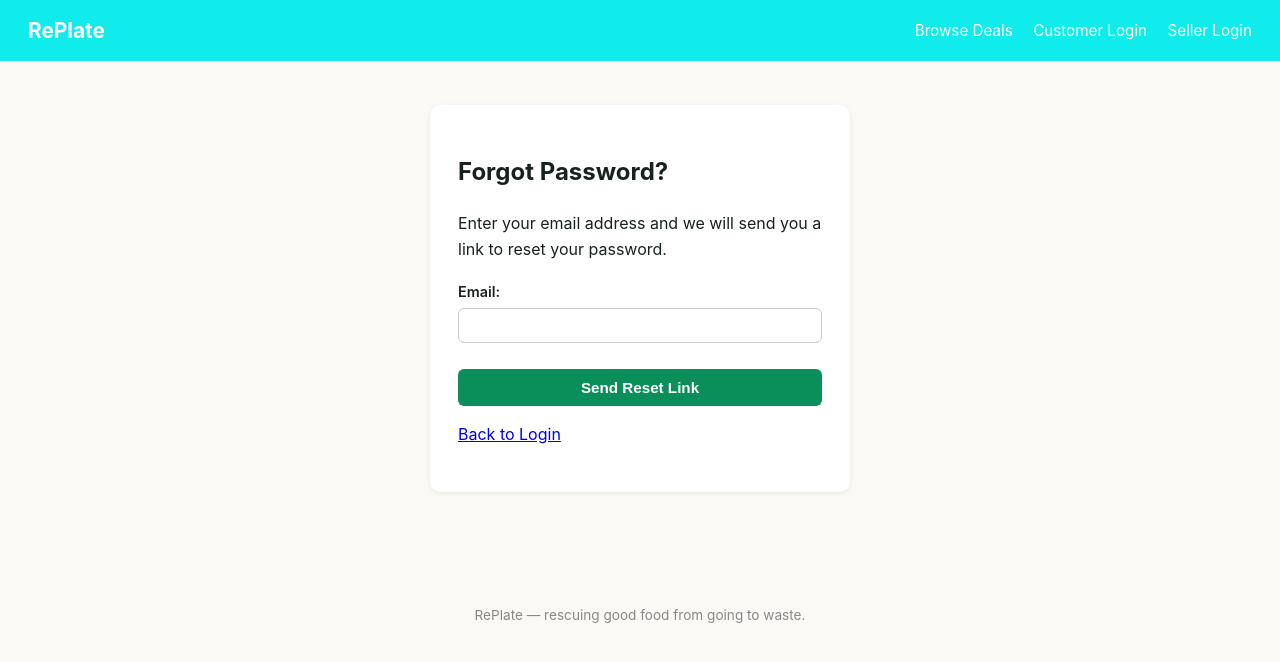
After one commit to Yad-N-yesh/RePlate, a Django app: page /password-reset/ in a window 1280 px wide. The commit adds this page. Shown: the top 662 px of the page. Run offline with Django 5.2, Linux system fonts and the light colour scheme.

Commit message:
added forgot password reset

```diff
--- a/core/templates/core/customer_login.html
+++ b/core/templates/core/customer_login.html
@@ -7,7 +7,9 @@
         {% csrf_token %}
         {{ form.as_p }}
         <button type="submit" class="btn btn-primary">Log In</button>
+
     </form>
+    <p><a href="{% url 'core:password_reset' %}?role=customer">Forgot Password?</a></p>
     <p>New here? <a href="{% url 'core:customer_register' %}">Create a customer account</a></p>
     <p>Are you a seller? <a href="{% url 'core:seller_login' %}">Seller login</a></p>
 </div>
--- /dev/null
+++ b/core/templates/core/password_reset.html
@@ -0,0 +1,28 @@
+{% extends 'core/base.html' %}
+
+{% block title %}Forgot Password{% endblock %}
+
+{% block content %}
+
+<div class="auth-box">
+    <h2>Forgot Password?</h2>
+
+    <p>
+        Enter your email address and we will send you a link to reset your password.
+    </p>
+
+    <form method="post">
+        {% csrf_token %}
+        {{ form.as_p }}
+
+        <button type="submit" class="btn btn-primary">
+            Send Reset Link
+        </button>
+    </form>
+
+    <p>
+        <a href="{% url 'core:customer_login' %}">Back to Login</a>
+    </p>
+</div>
+
+{% endblock %}
--- a/core/templates/core/seller_login.html
+++ b/core/templates/core/seller_login.html
@@ -7,7 +7,9 @@
         {% csrf_token %}
         {{ form.as_p }}
         <button type="submit" class="btn btn-primary">Log In</button>
+
     </form>
+    <p><a href="{% url 'core:password_reset' %}?role=seller">Forgot Password?</a></p>
     <p>New seller? <a href="{% url 'core:seller_register' %}">Register your shop</a></p>
     <p>Are you a customer? <a href="{% url 'core:customer_login' %}">Customer login</a></p>
 </div>
--- a/core/urls.py
+++ b/core/urls.py
@@ -1,4 +1,5 @@
 from django.urls import path
+from django.contrib.auth import views as auth_views
 
 from . import views
 
@@ -11,6 +12,31 @@ urlpatterns = [
     # Customer
     path('customer/register/', views.customer_register, name='customer_register'),
     path('customer/login/', views.customer_login, name='customer_login'),
+   path(
+    'password-reset/',
+    auth_views.PasswordResetView.as_view(
+        template_name='core/password_reset.html',
+        email_template_name='core/password_reset_email.html',
+        success_url='/password-reset/done/'
+    ),
+    name='password_reset'
+),
+    path('password-reset/done/',auth_views.PasswordResetDoneView.as_view(template_name='core/password_reset_done.html'),name='password_reset_done'),
+    path(
+    'reset/<uidb64>/<token>/',
+    auth_views.PasswordResetConfirmView.as_view(
+        template_name='core/password_reset_confirm.html',
+        success_url='/reset/done/'
+    ),
+    name='password_reset_confirm'
+),
+    path(
+    'reset/done/',
+    auth_views.PasswordResetCompleteView.as_view(
+        template_name='core/password_reset_complete.html'
+    ),
+    name='password_reset_complete'
+),
     path('customer/dashboard/', views.customer_dashboard, name='customer_dashboard'),
     path('customer/orders/', views.order_history, name='order_history'),
 
--- a/toogoodtoosave/settings.py
+++ b/toogoodtoosave/settings.py
@@ -143,3 +143,5 @@ MAILERS = {
         'BACKEND': 'django.core.mail.backends.console.EmailBackend',
     },
 }
+
+EMAIL_BACKEND = 'django.core.mail.backends.console.EmailBackend'
```
Also changed, not shown: core/templates/core/password_reset_complete.html (added, +26 -0 lines), core/templates/core/password_reset_confirm.html (added, +46 -0 lines), core/templates/core/password_reset_done.html (added, +24 -0 lines), core/templates/core/password_reset_email.html (added, +16 -0 lines).
